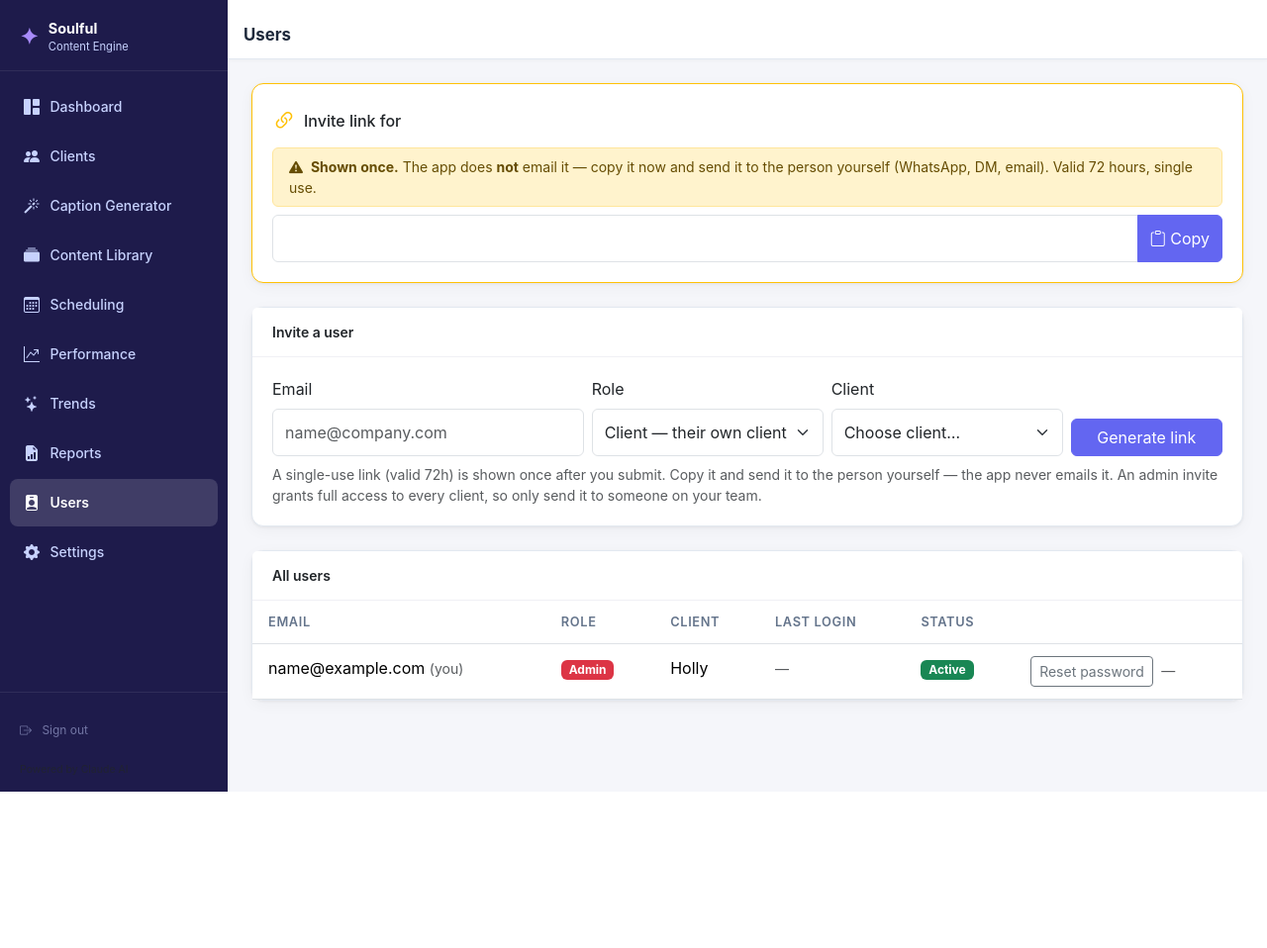
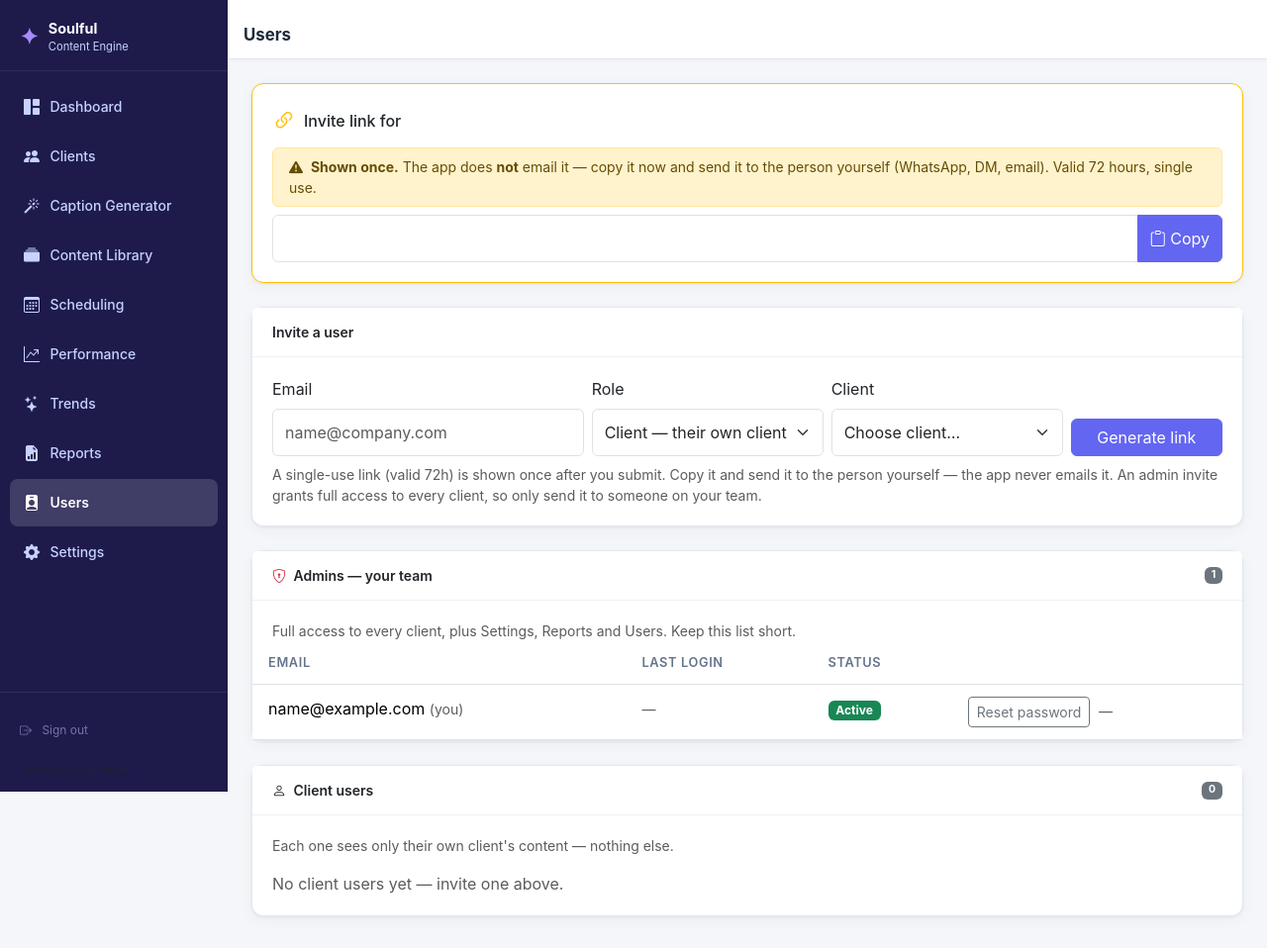
Before and after one commit to josy-pixel/soulful-content-engine, a Flask app: page /users in a window 1280 px wide. Shown: the whole page at 99% size. Before the commit the page ends 800 px from the top, so only its background shows below. Run offline with Flask 3, Linux system fonts and the light colour scheme; the visitor is signed in with stand-in values (Sample User, id 1); data comes from the database, SQL or seed files in the repository; some libraries are stand-ins or nearby versions.

Commit message:
Split the users page: admins and client users get their own list
One mixed "All users" table made the two populations look like one. They
are not: an admin holds keys to every client plus Settings, Reports and
Users, while a client user sees only their own client. Reading a role
badge column to tell them apart is the wrong job for the eye.

Two lists now, each with a count and a one-line note on what that role
can reach. The admin table drops the Client column (always blank for an
admin) and the Role column (implied by the heading). Row markup is
shared via a macro, so the reset / deactivate / reactivate actions and
both lockout guards behave identically in each list.

52 tests green, including one asserting each user renders under its own
heading.

Co-Authored-By: Claude Opus 5 (1M context) <noreply@anthropic.com>

```diff
--- a/templates/users.html
+++ b/templates/users.html
@@ -70,16 +70,12 @@
   </div>
 </div>
 
-<div class="card">
-  <div class="card-header fw-semibold">All users</div>
-  <div class="table-responsive">
-    <table class="table table-hover mb-0">
-      <thead>
-        <tr><th>Email</th><th>Role</th><th>Client</th><th>Last login</th><th>Status</th><th></th></tr>
-      </thead>
-      <tbody>
+{# Admins and client users are different jobs — a team member with keys to every
+   client vs. a single client who sees only their own. One mixed table hid that,
+   so they get one list each. The row markup is shared via this macro. #}
 {% set active_admins = users | selectattr('role', 'equalto', 'admin') | selectattr('is_active') | list | length %}
-        {% for u in users %}
+
+{% macro user_row(u, show_client) %}
   {% set pending = (not u.is_active) and u.invite_token_hash and (not u.last_login_at) %}
   {% set is_me = u.id == current_user.id %}
   {% set last_admin = u.role == 'admin' and u.is_active and active_admins <= 1 %}
@@ -87,10 +83,9 @@
     <td data-label="Email">
       {{ u.email }}{% if is_me %} <span class="text-muted small">(you)</span>{% endif %}
     </td>
-          <td data-label="Role">
-            <span class="badge text-capitalize {{ 'bg-danger' if u.role == 'admin' else 'bg-secondary' }}">{{ u.role }}</span>
-          </td>
+    {% if show_client %}
     <td data-label="Client">{{ u.client_name or '—' }}</td>
+    {% endif %}
     <td data-label="Last login">
       <small class="text-muted">{{ (u.last_login_at or '—')[:16] }}</small>
     </td>
@@ -110,7 +105,7 @@
         {% if is_me %}
           <span class="text-muted small ms-1">—</span>
         {% elif last_admin %}
-                <span class="text-muted small ms-1" title="Promote another admin first">Last admin</span>
+          <span class="text-muted small ms-1" title="Invite another admin first">Last admin</span>
         {% else %}
         <form method="post" action="{{ url_for('users_deactivate', user_id=u.id) }}" class="d-inline">
           <input type="hidden" name="csrf_token" value="{{ csrf_token }}">
@@ -128,10 +123,65 @@
       {% endif %}
     </td>
   </tr>
-        {% endfor %}
+{% endmacro %}
+
+{% set admin_users = users | selectattr('role', 'equalto', 'admin') | list %}
+{% set client_users = users | rejectattr('role', 'equalto', 'admin') | list %}
+
+<div class="card mb-4">
+  <div class="card-header d-flex justify-content-between align-items-center">
+    <span class="fw-semibold">
+      <i class="bi bi-shield-lock me-1 text-danger"></i>
+      Admins — your team
+    </span>
+    <span class="badge bg-secondary">{{ admin_users | length }}</span>
+  </div>
+  <div class="card-body pb-0">
+    <p class="small text-muted mb-0">
+      Full access to every client, plus Settings, Reports and Users. Keep this list short.
+    </p>
+  </div>
+  <div class="table-responsive">
+    <table class="table table-hover mb-0">
+      <thead>
+        <tr><th>Email</th><th>Last login</th><th>Status</th><th></th></tr>
+      </thead>
+      <tbody>
+        {% for u in admin_users %}{{ user_row(u, false) }}{% endfor %}
       </tbody>
     </table>
   </div>
+</div>
+
+<div class="card">
+  <div class="card-header d-flex justify-content-between align-items-center">
+    <span class="fw-semibold">
+      <i class="bi bi-person me-1"></i>
+      Client users
+    </span>
+    <span class="badge bg-secondary">{{ client_users | length }}</span>
+  </div>
+  <div class="card-body pb-0">
+    <p class="small text-muted mb-0">
+      Each one sees only their own client's content — nothing else.
+    </p>
+  </div>
+  {% if client_users %}
+  <div class="table-responsive">
+    <table class="table table-hover mb-0">
+      <thead>
+        <tr><th>Email</th><th>Client</th><th>Last login</th><th>Status</th><th></th></tr>
+      </thead>
+      <tbody>
+        {% for u in client_users %}{{ user_row(u, true) }}{% endfor %}
+      </tbody>
+    </table>
+  </div>
+  {% else %}
+  <div class="card-body pt-3">
+    <p class="text-muted mb-0">No client users yet — invite one above.</p>
+  </div>
+  {% endif %}
 </div>
 {% endblock %}
 
```
Also changed, not shown: tests/test_authz.py (+19 -0 lines). Lines whose indentation alone changed are shown as unchanged.
